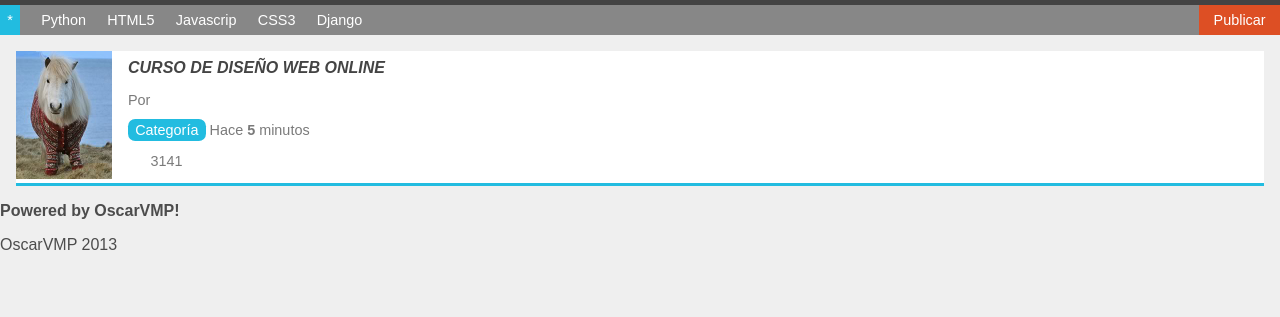
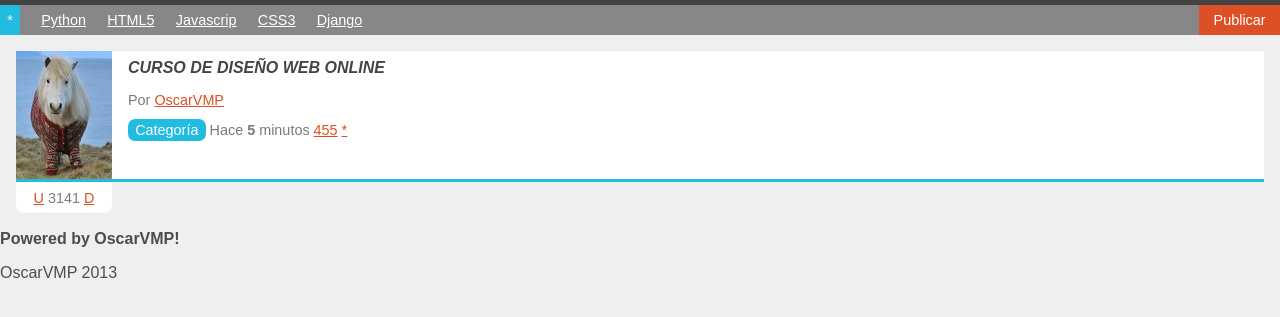
Before and after one commit to oscarvmp/PULS3, a plain HTML site: page index.html in a window 1280 px wide. Shown: the part 95-412 px from the top of the page. Drawn offline with Linux system fonts and the light colour scheme; a web font is replaced by a local one.

Commit message:
Cambios en votación

```diff
--- a/estilos.css
+++ b/estilos.css
@@ -3,32 +3,6 @@ a
 {
 	color: #DD4F24;
 }
-
-
-
-
-/* Zona de pruebas*/
-/* links normales */
-a:link {
-    text-decoration: none;
-color: white;
-}
-
-/* visitados */
-a:visited {
-color: white;
-}
-/* hover */
-a:hover {
-    text-decoration: underline;
-}
-/* activos */
-a:active {
-    font-weight: bold;
-}
-
-
-
 
 
 body
@@ -154,6 +128,9 @@ nav #publicar_nav a
 {
 	background: white;
 	border-bottom: 3px #22BCE0 solid; /*Boorde inferior azul de los item*/
+	margin-bottom: 3em;
+	min-height: 128px;
+	position: relative;
 }
 
 #contenido .item p
@@ -202,3 +179,15 @@ nav #publicar_nav a
 	color:#444;
 	text-decoration: none;
 }
+
+#contenido .item .votacion
+{
+	background: white;
+	border-radius: 0 0 0.5em 0.5em;
+	margin: 3px 0 0 0;
+	padding: 0.5em 0;
+	position:absolute;
+	text-align: center;
+	top: 100%;
+	width: 96px;
+}
--- a/index.html
+++ b/index.html
@@ -59,11 +59,11 @@
 				<a class="guardar_item" href="#">*</a>
 
 				</p>
-				<p class="votación">
-					<a class="up" href="#">Up</a>
+			<p class="votacion">
+					<a class="up" href="#">U</a>
 					3141
-					<a class="down" href="#">Down</a>
-				</p>
+					<a class="down" href="#">D</a>
+			</p>
 
 		</article>
 	</section>
```
